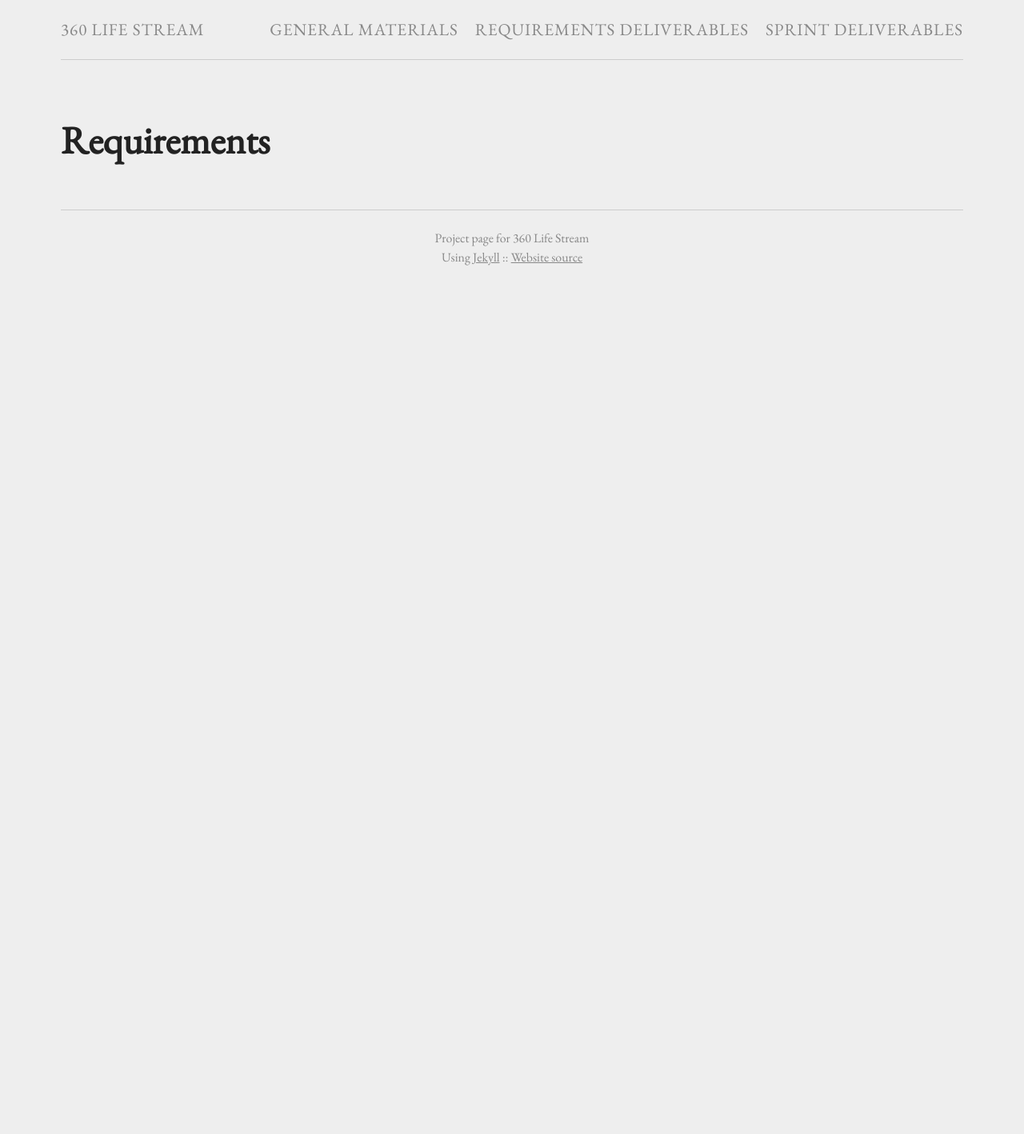
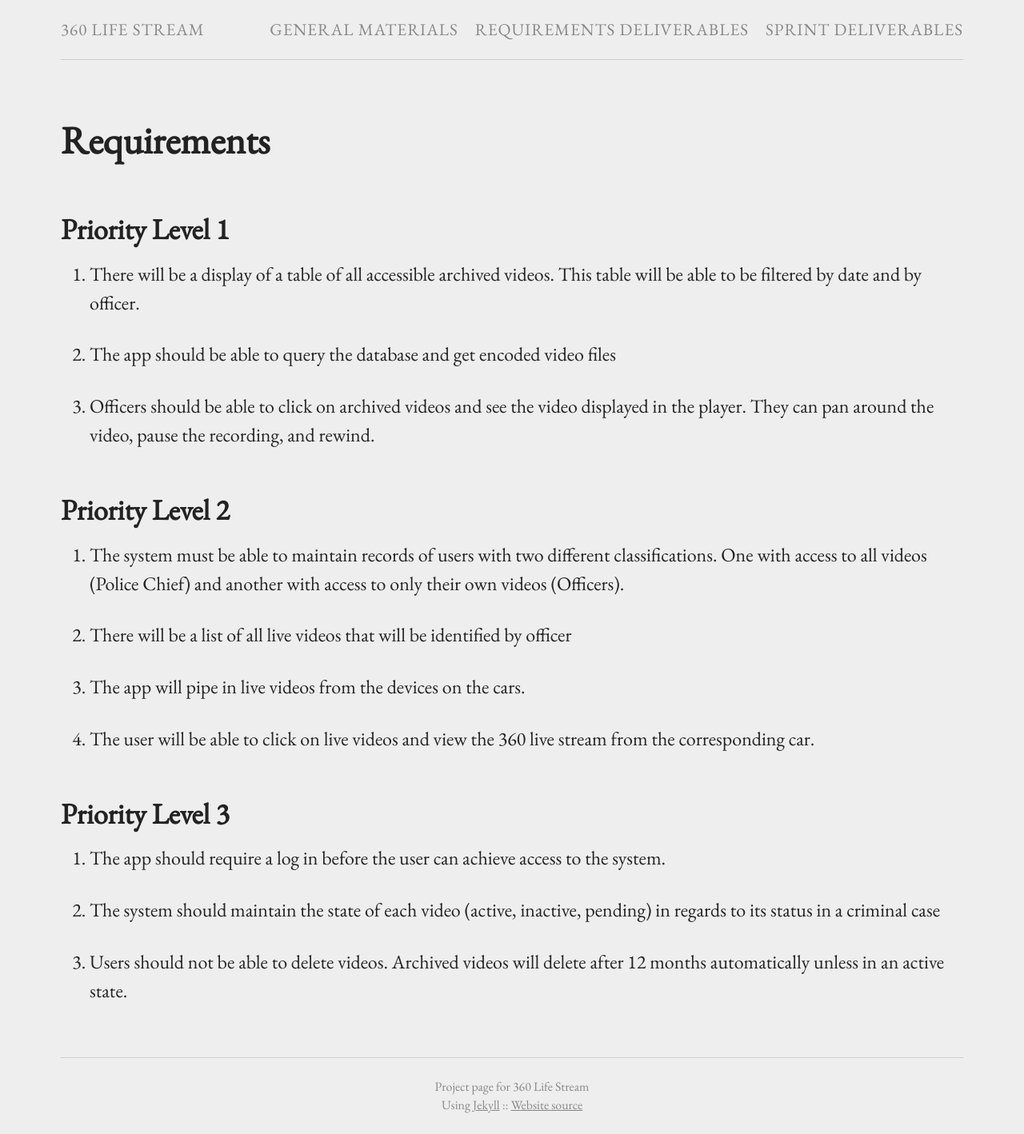
Before and after one commit to 360ls/360ls, a Jekyll site: the page built from _requirements/requirements.md, in a window 1280 px wide. Shown: the whole page at 80% size. Built offline with Jekyll 4.4.1, drawn with Linux system fonts in a browser that asks for light colours; before the commit the page ends 900 px from its top, so only the background shows below that.

Commit message:
update requirements

```diff
--- a/_requirements/requirements.md
+++ b/_requirements/requirements.md
@@ -2,3 +2,29 @@
 layout: page
 title: Requirements
 ---
+
+## Priority Level 1
+
+1. There will be a display of a table of all accessible archived videos. This table will be able to be filtered by date and by officer.
+
+2. The app should be able to query the database and get encoded video files
+
+3. Officers should be able to click on archived videos and see the video displayed in the player. They can pan around the video, pause the recording, and rewind.
+
+## Priority Level 2
+
+1. The system must be able to maintain records of users with two different classifications. One with access to all videos (Police Chief) and another with access to only their own videos (Officers).
+
+2. There will be a list of all live videos that will be identified by officer
+
+3. The app will pipe in live videos from the devices on the cars.
+
+4. The user will be able to click on live videos and view the 360 live stream from the corresponding car.
+
+## Priority Level 3
+
+1. The app should require a log in before the user can achieve access to the system.
+
+2. The system should maintain the state of each video (active, inactive, pending) in regards to its status in a criminal case
+
+3. Users should not be able to delete videos. Archived videos will delete after 12 months automatically unless in an active state.
```
